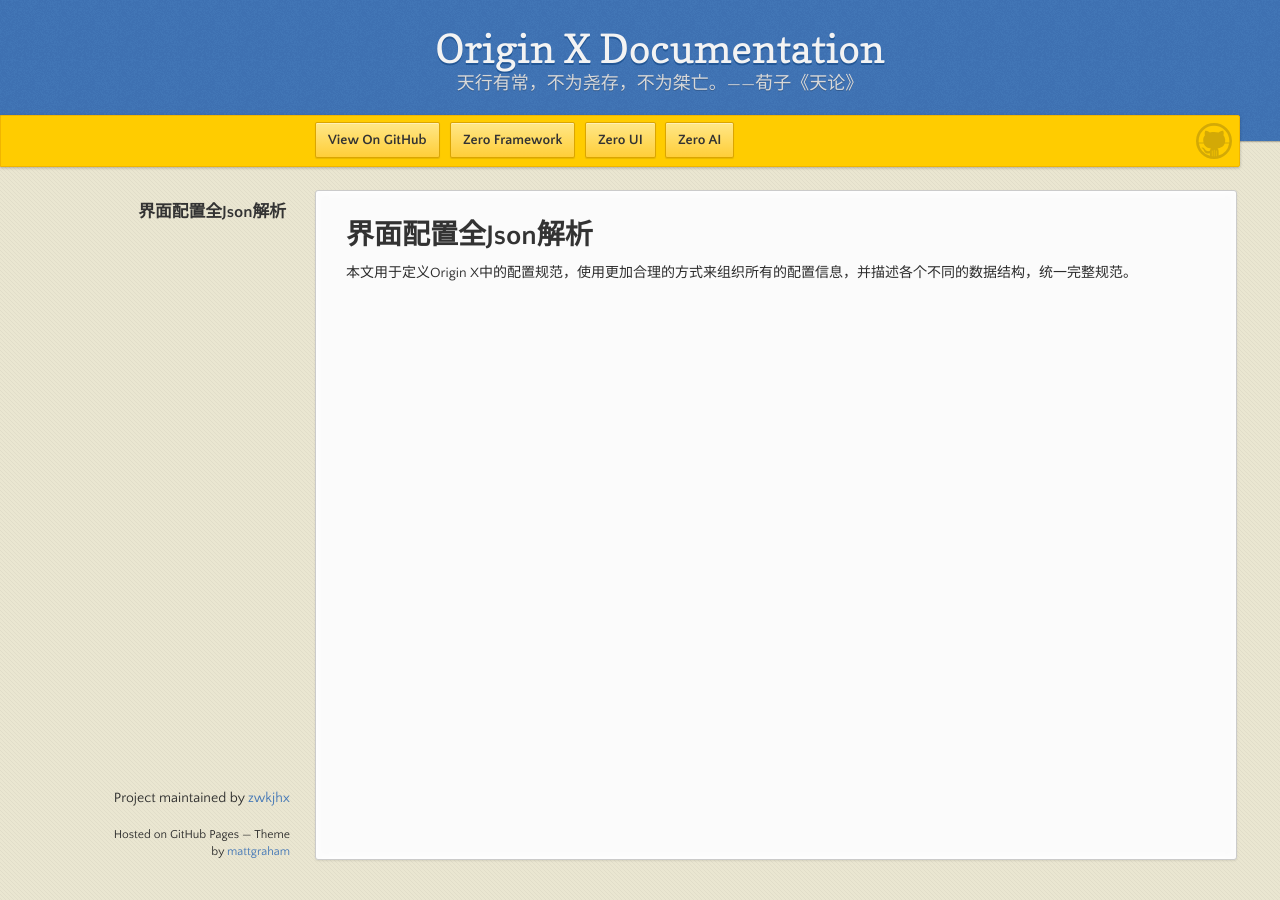
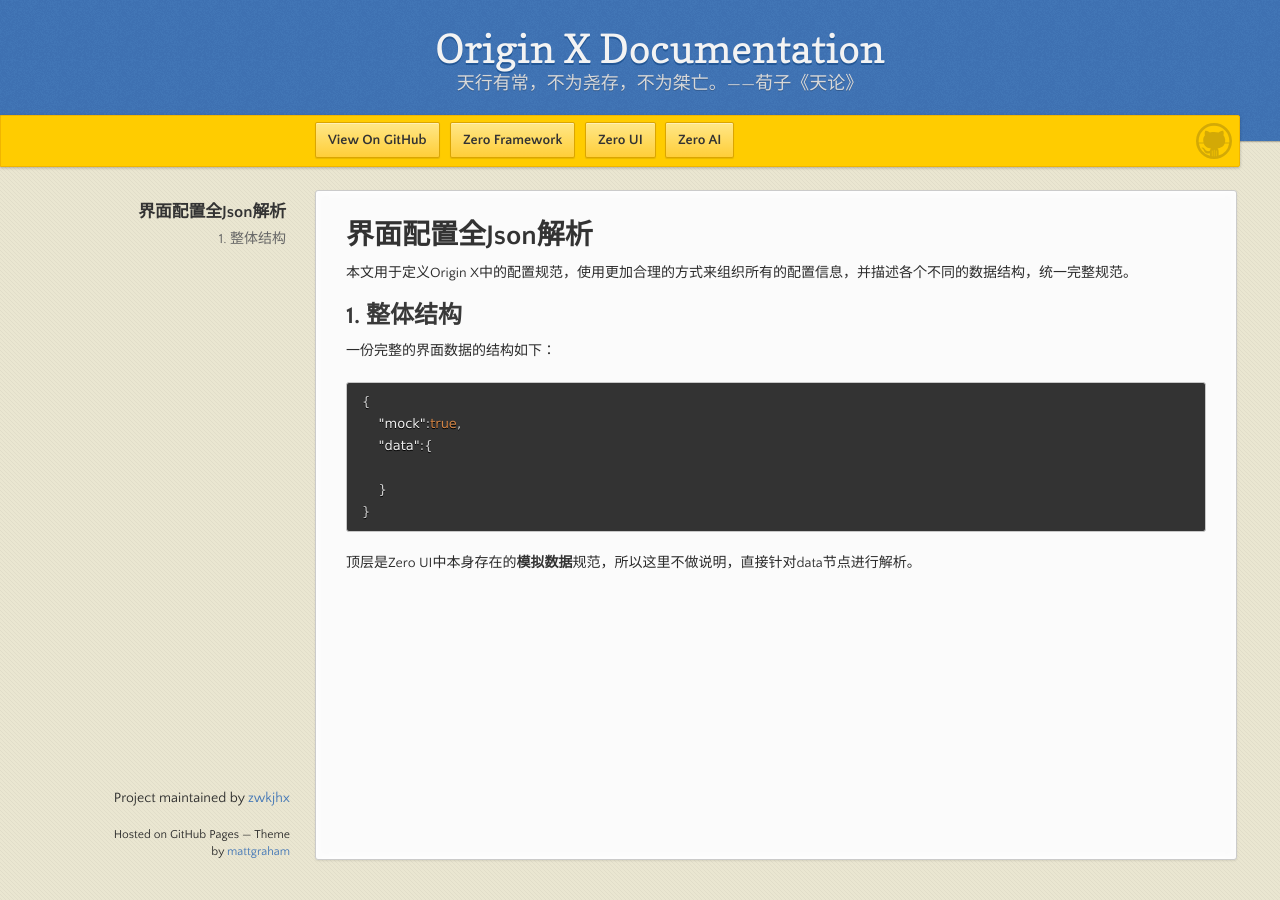
Before and after one commit to zwkjhx/ox-doc, a Jekyll site: the page built from specification/3-origin-xgui-fan/spo-001-jie-mian-pei-zhi-quan-json-jie-xi.md, in a window 1280 px wide. Built offline with Jekyll 4.4.1, drawn with Linux system fonts in a browser that asks for light colours; our own code applies the rules of GitHub Pages for plain Markdown files.

Commit message:
Updates specification/3-origin-xgui-fan/spo-001-jie-mian-pei-zhi-quan-json-jie-xi.md
Auto commit by GitBook Editor

````diff
--- a/specification/3-origin-xgui-fan/spo-001-jie-mian-pei-zhi-quan-json-jie-xi.md
+++ b/specification/3-origin-xgui-fan/spo-001-jie-mian-pei-zhi-quan-json-jie-xi.md
@@ -1,3 +1,18 @@
 # 界面配置全Json解析
 
 本文用于定义Origin X中的配置规范，使用更加合理的方式来组织所有的配置信息，并描述各个不同的数据结构，统一完整规范。
+
+## 1. 整体结构
+
+一份完整的界面数据的结构如下：
+
+```json
+{
+    "mock":true,
+    "data":{
+
+    }
+}
+```
+
+顶层是Zero UI中本身存在的**模拟数据**规范，所以这里不做说明，直接针对data节点进行解析。
````
